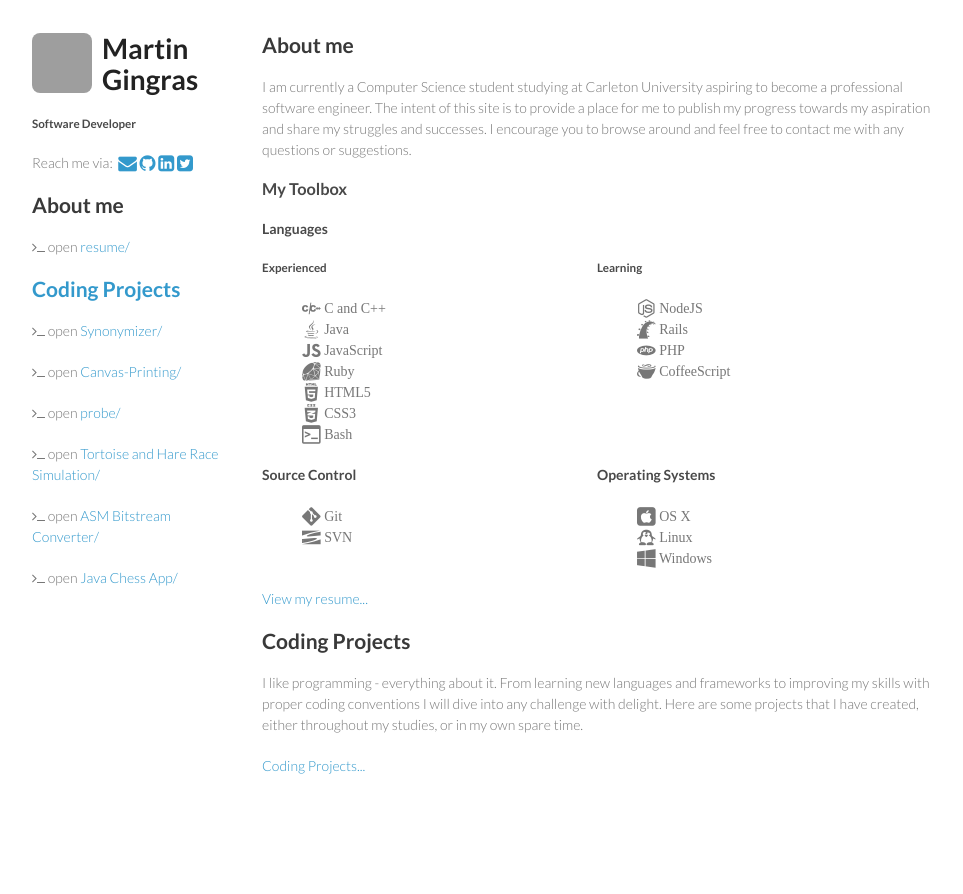
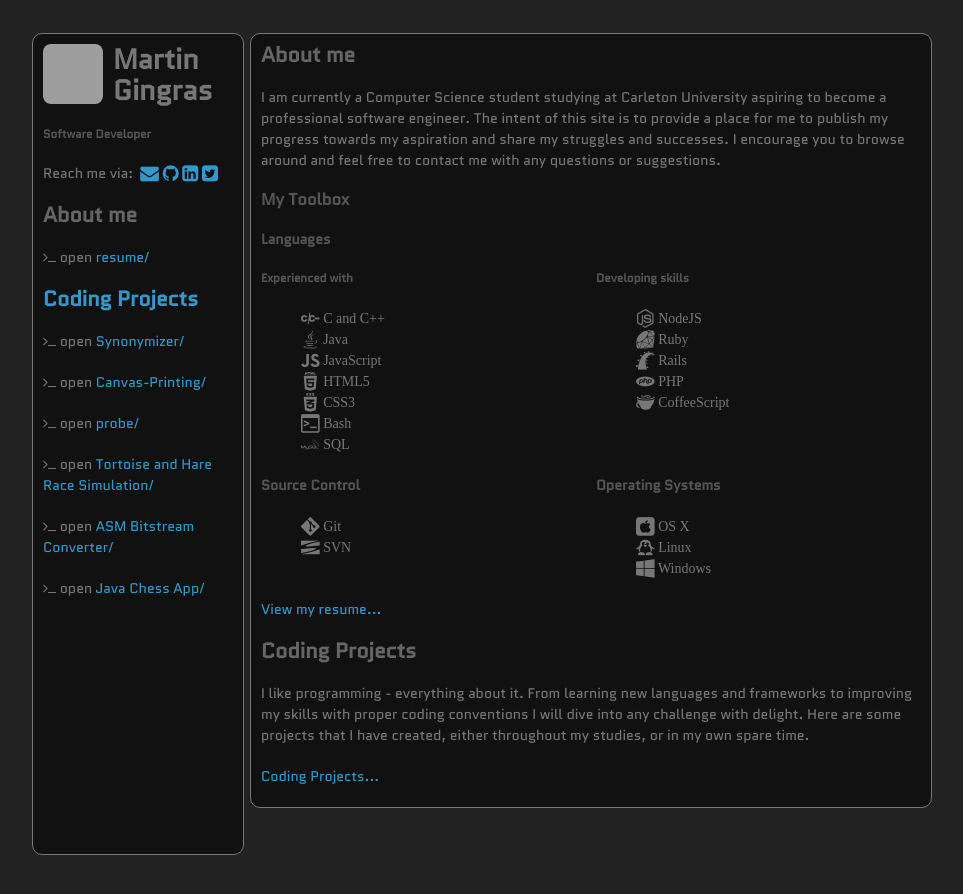
Before and after one commit to mgingras/The-old-mgingras.ca, a Jekyll site: the page built from index.html, in a window 1280 px wide. Shown: the top 894 px of the page, without its empty margins (158-1121 px from the left). Built offline with Jekyll 4.4.1, drawn with Linux system fonts in a browser that asks for light colours; some web fonts are replaced; Markdown is read by kramdown in place of the engine named in the settings; grey boxes are pictures that could not be loaded.

Commit message:
changed appearche of site

```diff
--- a/_includes/home.html
+++ b/_includes/home.html
@@ -5,21 +5,23 @@
 <div style="width:100%;float:left;">
   <h4>Languages</h4>
   <div style="width:50%;float:left;">
-    <h5>Experienced</h5>
+    <h5>Experienced with</h5>
     <ul style="list-style-type: none;">
       <li><span class="pict-prog-ccplusplus icon-large"> C and C++</span></li>
       <li><span class="pict-prog-java icon-large"> Java</span></li>
       <li><span class="pict-prog-js02 icon-large"> JavaScript</span></li>
-      <li><span class="pict-prog-ruby icon-large"> Ruby</span></li>
       <li><span class="pict-html5-01 icon-large"> HTML5</span></li>
       <li><span class="pict-css3-01 icon-large"> CSS3</span></li>
       <li><span class="pict-prog-bash02 icon-large"> Bash</span></li>
+      <li><span class="pict-dbs-mysql icon-large"> SQL</span></li>
+
     </ul>
   </div>
   <div style="width:50%;float:left;">
-    <h5>Learning</h5>
+    <h5>Developing skills</h5>
     <ul style="list-style-type: none;">
       <li><span class="pict-prog-nodejs02 icon-large"> NodeJS</span></li>
+      <li><span class="pict-prog-ruby icon-large"> Ruby</span></li>
       <li><span class="pict-prog-rails icon-large"> Rails</span></li>
       <li><span class="pict-prog-php01 icon-large"> PHP</span></li>
       <li><span class="pict-prog-coffeescr icon-large"> CoffeeScript</span></li>
--- a/_includes/sidebar.html
+++ b/_includes/sidebar.html
@@ -1,6 +1,6 @@
 <!-- <div style="height;60px;width:200px;"> -->
 <a href="/">
-  <img alt="Martin Gingras" src="http://m.c.lnkd.licdn.com/media/p/1/000/18a/2cc/374c4e8.jpg" style="height:60px; width:60px; margin-right:10px; -webkit-border-radius: 8px 8px 8px 8px;-moz-border-radius: 8px 8px 8px 8px;border-radius: 8px 8px 8px 8px;float:left;">
+  <img alt="Martin Gingras" src="/img/martin_gingras.jpg" style="height:60px; width:60px; margin-right:10px; -webkit-border-radius: 8px 8px 8px 8px;-moz-border-radius: 8px 8px 8px 8px;border-radius: 8px 8px 8px 8px;float:left;">
   <h1>{{ site.name }}</h1>
 </a>
 <h5>Software Developer</h5>
--- a/_layouts/default.html
+++ b/_layouts/default.html
@@ -12,5 +12,7 @@
       {{ content }}
     </div> <!-- content -->
   </div> <!-- wrapper -->
+  <footer>
+  </footer>
 </body>
 </html>
--- a/css/styles.css
+++ b/css/styles.css
@@ -1,10 +1,12 @@
 @import url(https://fonts.googleapis.com/css?family=Lato:300italic,700italic,300,700);
+@import url(http://fonts.googleapis.com/css?family=Quantico);
 
 body {
   padding:25px;
-  font:14px/1.5 Lato, "Helvetica Neue", Helvetica, Arial, sans-serif;
+  font:14px/1.5 'Quantico', Lato, "Helvetica Neue", Helvetica, Arial, sans-serif;
   color:#777;
   font-weight:300;
+  background-color: #222;
 }
 .wrapper {
   width:900px;
@@ -13,17 +15,30 @@ body {
 
 .sidebar {
   width: 200px;
-  height: 100%;
+  height: 90%;
   float: left;
   position: fixed;
   overflow: auto;
-  padding-right: 10px;
+  background-color: #111;
+  -moz-border-radius: 10px;
+  -webkit-border-radius: 10px;
+  border-radius: 10px;
+  border: 1px solid;
+  padding: 10px 0px 0px 10px;
+  padding
 }
 
 .content {
   width: 670px;
   float: right;
   padding-bottom: 50px;
+  background-color: #111;
+  -moz-border-radius: 10px;
+  -webkit-border-radius: 10px;
+  border-radius: 10px;
+  border: 1px solid;
+  margin-bottom: 2.5%;
+  padding: 10px 0px 0px 10px;
 }
 
 .resume {
@@ -34,7 +49,7 @@ body {
 }
 
 h1, h2, h3, h4, h5, h6 {
-  color:#222;
+  color:#777;
   margin:0 0 20px;
 }
 
@@ -51,11 +66,11 @@ h1 {
 }
 
 h2 {
-  color:#393939;
+  color:#666;
 }
 
 h3, h4, h5, h6 {
-  color:#494949;
+  color: #555;
 }
 
 a {
@@ -103,12 +118,12 @@ th, td {
 }
 
 dt {
-  color:#444;
+  color:#777;
   font-weight:700;
 }
 
 th {
-  color:#444;
+  color:#777;
 }
 
 img {
@@ -154,7 +169,7 @@ img {
 }
 
 strong {
-  color:#222;
+  color:#555;
   font-weight:700;
 }
 
@@ -171,7 +186,7 @@ strong {
 .sidebar ul a strong {
   font-size:14px;
   display:block;
-  color:#222;
+  color:#555;
 }
 
 small {
@@ -260,6 +275,6 @@ footer {
   body {
     padding:0.4in;
     font-size:12pt;
-    color:#444;
+    color:#777;
   }
 }
```
